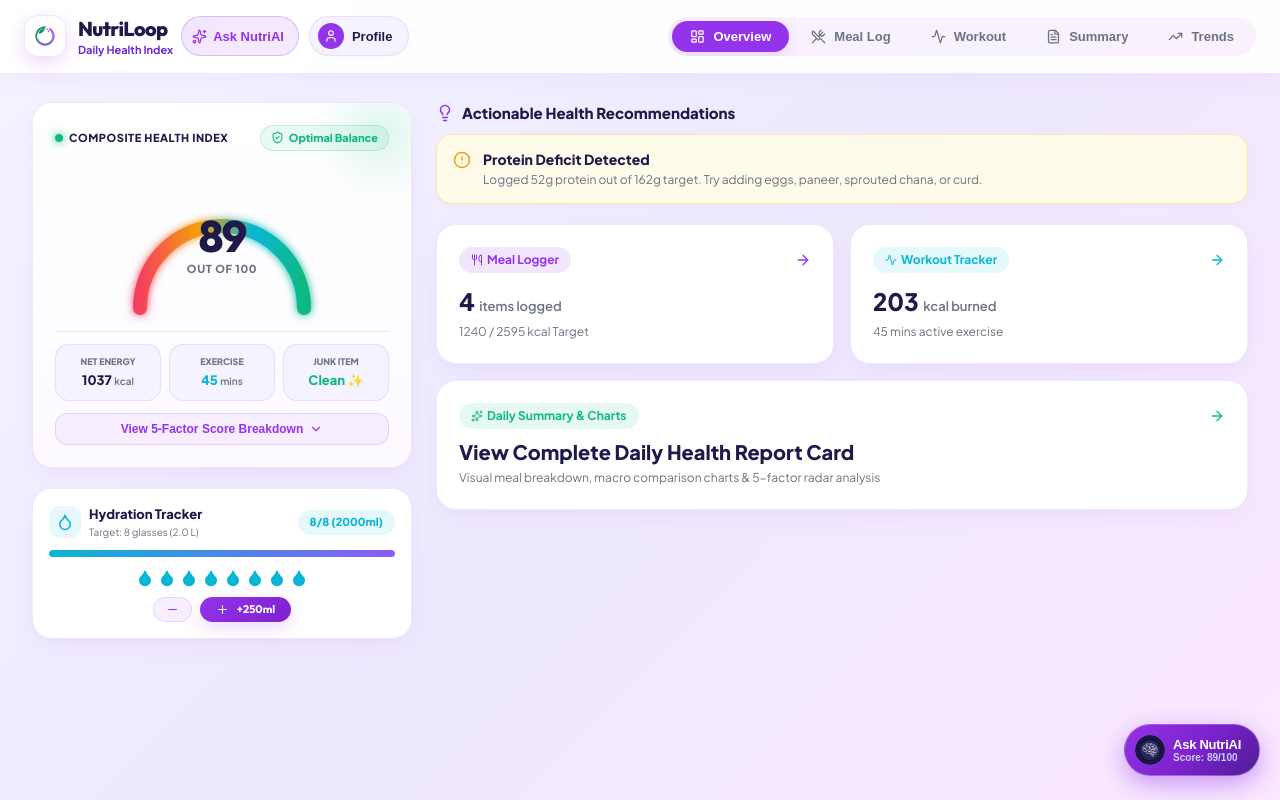
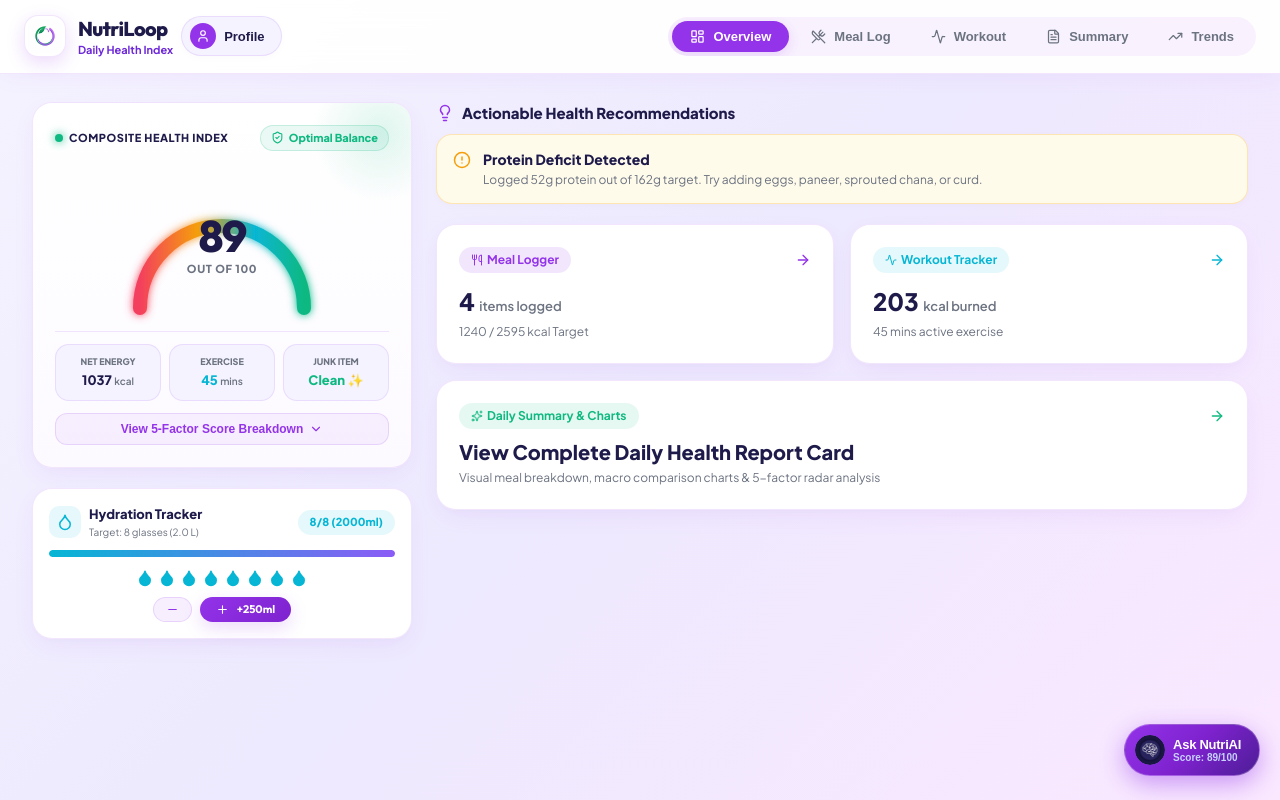
Before and after one commit to soham-j2/NutriSync, a React (Vite) app: page / in a window 1280 px wide. Built offline with nearby package versions, Linux system fonts and the light colour scheme.

Commit message:
Remove top navbar Ask NutriAI button, fix model to gemini-1.5-flash, strip all Gemini branding from UI

```diff
--- a/src/components/NutriAiAssistant.jsx
+++ b/src/components/NutriAiAssistant.jsx
@@ -92,7 +92,7 @@ export const NutriAiAssistant = ({
       const waterGlasses = healthAnalysis?.waterGlasses ?? healthAnalysis?.totals?.waterGlasses ?? 0;
       const targetWater = healthAnalysis?.targets?.targetWaterGlasses ?? 8;
 
-      const welcomeText = `### 👋 Hello! I'm NutriAI powered by Google Gemini.
+      const welcomeText = `### 👋 Hello! I'm NutriAI — your personal health coach.
 
 I've loaded your live health metrics for today:
 • **Health Index Score**: **${score}/100**
@@ -250,7 +250,7 @@ Ask me anything about your real meals, macros, or a personalised diet plan!`;
                 </span>
               </div>
               <span style={{ fontSize: '11px', color: '#c7d2fe', display: 'block', marginTop: '1px' }}>
-                Gemini 2.5 Flash · {loggedMeals.length} meals · Score: <strong>{healthAnalysis?.finalScore ?? 50}/100</strong>
+                {loggedMeals.length} meals logged · Score: <strong>{healthAnalysis?.finalScore ?? 50}/100</strong>
               </span>
             </div>
           </div>
--- a/src/components/WebAppLayout.jsx
+++ b/src/components/WebAppLayout.jsx
@@ -1,5 +1,5 @@
 import React from 'react';
-import { LayoutDashboard, UtensilsCrossed, Activity, TrendingUp, User, FileText, Sparkles } from 'lucide-react';
+import { LayoutDashboard, UtensilsCrossed, Activity, TrendingUp, User, FileText } from 'lucide-react';
 
 export const WebAppLayout = ({
   activeTab,
@@ -54,37 +54,6 @@ export const WebAppLayout = ({
 
             {/* Right Action Controls */}
             <div style={{ display: 'flex', alignItems: 'center', gap: '10px' }}>
-
-              {/* Ask NutriAI Navbar Button */}
-              <button
-                onClick={onOpenAiAssistant}
-                style={{
-                  display: 'inline-flex',
-                  alignItems: 'center',
-                  gap: '6px',
-                  height: '40px',
-                  padding: '0 14px 0 10px',
-                  borderRadius: 'var(--radius-full)',
-                  background: 'linear-gradient(135deg, rgba(147, 51, 234, 0.12), rgba(168, 85, 247, 0.12))',
-                  border: '1px solid rgba(147, 51, 234, 0.25)',
-                  color: 'var(--primary-purple)',
-                  cursor: 'pointer',
-                  fontSize: '13px',
-                  fontWeight: '800',
-                  transition: 'all 0.2s ease'
-                }}
-                onMouseEnter={(e) => {
-                  e.currentTarget.style.background = 'var(--primary-purple)';
-                  e.currentTarget.style.color = '#ffffff';
-                }}
-                onMouseLeave={(e) => {
-                  e.currentTarget.style.background = 'linear-gradient(135deg, rgba(147, 51, 234, 0.12), rgba(168, 85, 247, 0.12))';
-                  e.currentTarget.style.color = 'var(--primary-purple)';
-                }}
-              >
-                <Sparkles size={15} />
-                <span>Ask NutriAI</span>
-              </button>
 
               {/* Profile Biometrics Button */}
               <button
--- a/src/utils/aiNutritionEngine.js
+++ b/src/utils/aiNutritionEngine.js
@@ -9,7 +9,7 @@ export const QUICK_PROMPTS = [
   { id: 'hydration', text: 'Hydration & Water Goal' }
 ];
 
-const GEMINI_MODEL = 'gemini-2.5-flash';
+const GEMINI_MODEL = 'gemini-1.5-flash';
 const GEMINI_ENDPOINT = `https://generativelanguage.googleapis.com/v1beta/models/${GEMINI_MODEL}:generateContent`;
 
 /**
```
